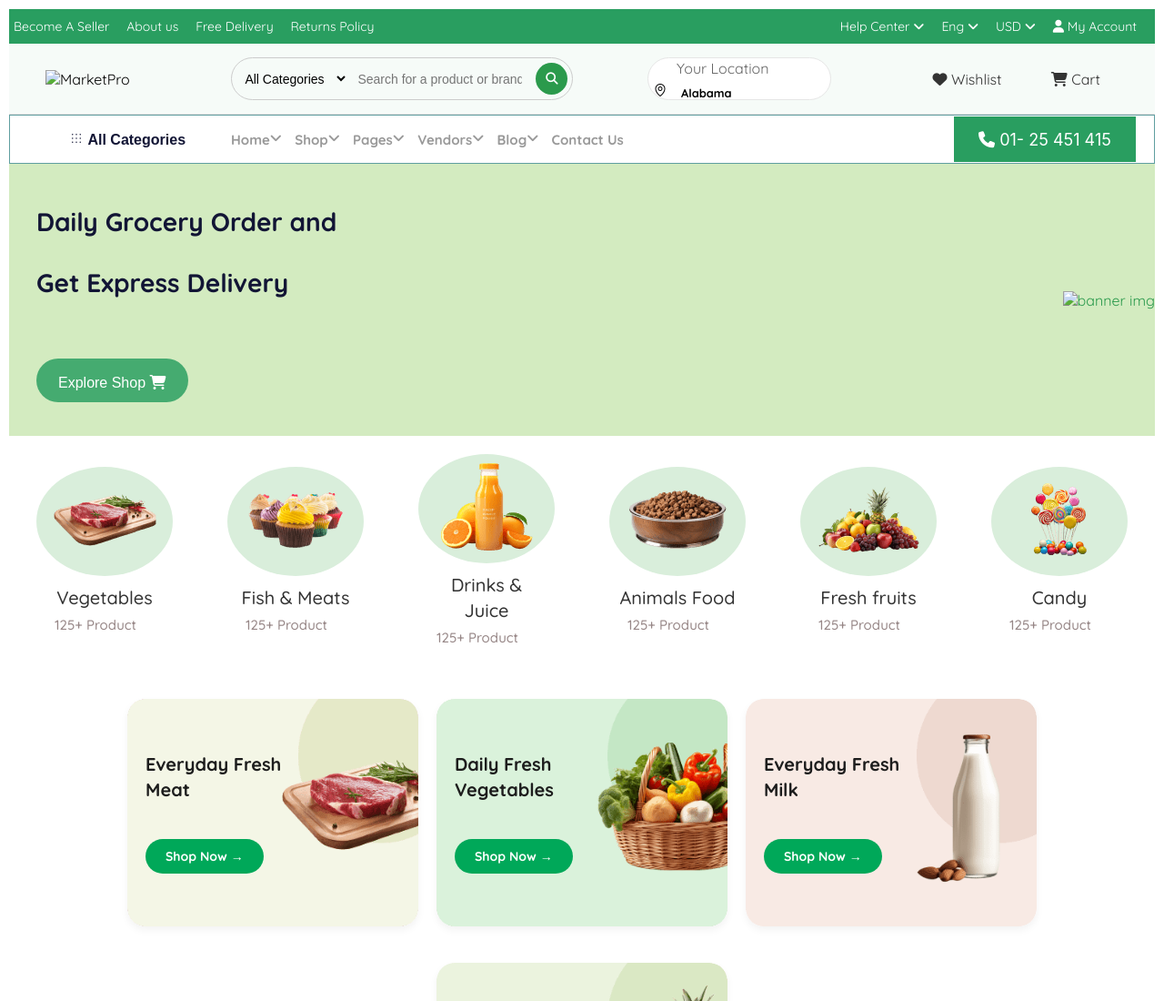
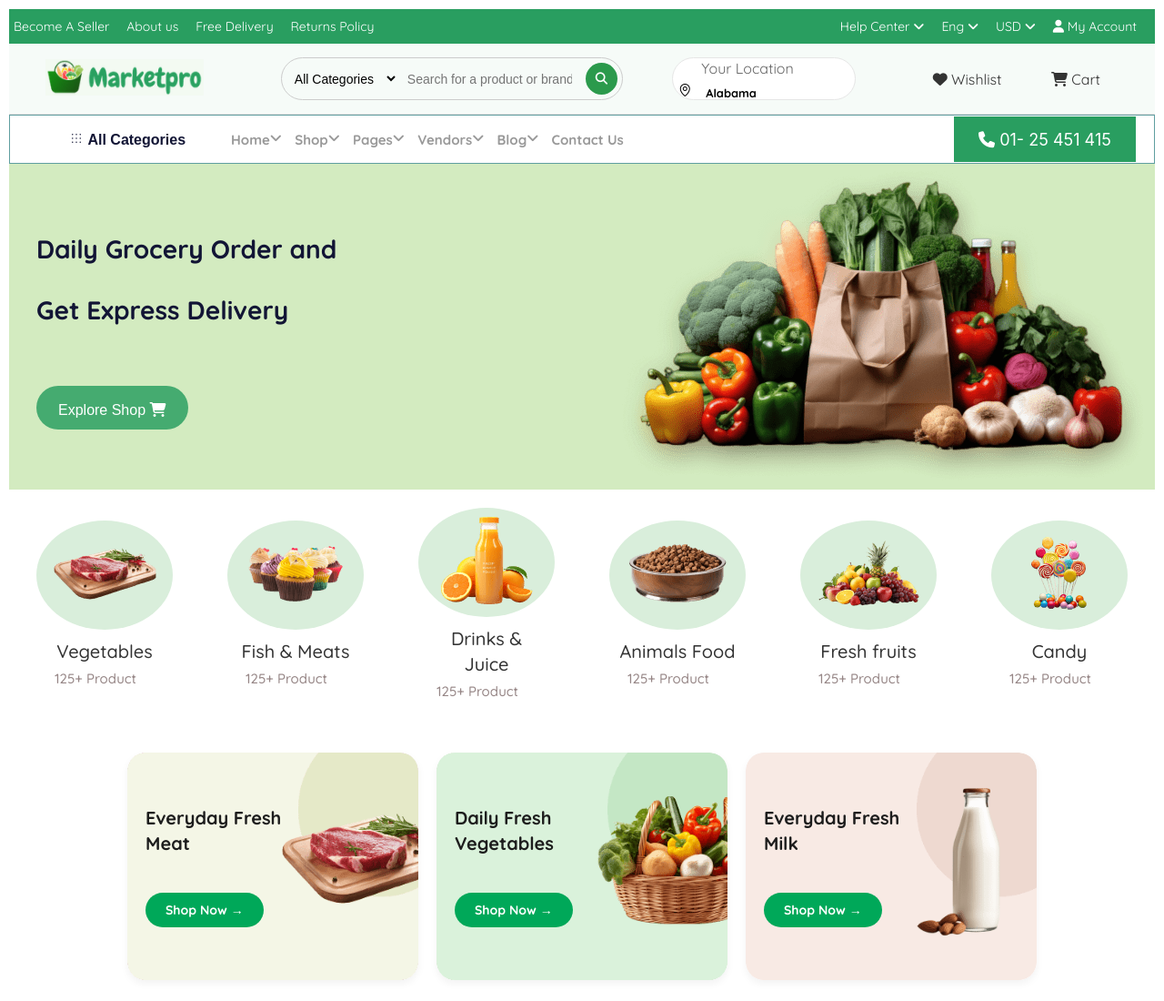
Before and after one commit to Shivamsingh136/MarketPro-Files, a plain HTML site: page index.html in a window 1280 px wide. Shown: the top 1100 px of the page at 91% size. Drawn offline with nearby package versions, Linux system fonts and the light colour scheme.

Commit message:
Fix image paths for logo and banner in main header

```diff
--- a/index.html
+++ b/index.html
@@ -44,7 +44,7 @@
         <!-- main Header -->
         <div class="mainheader">
             <div class="logo">
-                <img src="/MarketPro Files/Images/marketpro img.png" alt="MarketPro">
+                <img src="Images/marketpro img.png" alt="MarketPro">
             </div>
 
             <div class="search-bar">
@@ -170,7 +170,7 @@
                     </button>
                 </div>
                 <div class="rightsection">
-                    <img src="/MarketPro Files/Images/banner-img1.png" alt="banner img">
+                    <img src="Images/banner-img1.png" alt="banner img">
                 </div>
             </section>
         </main>
```
